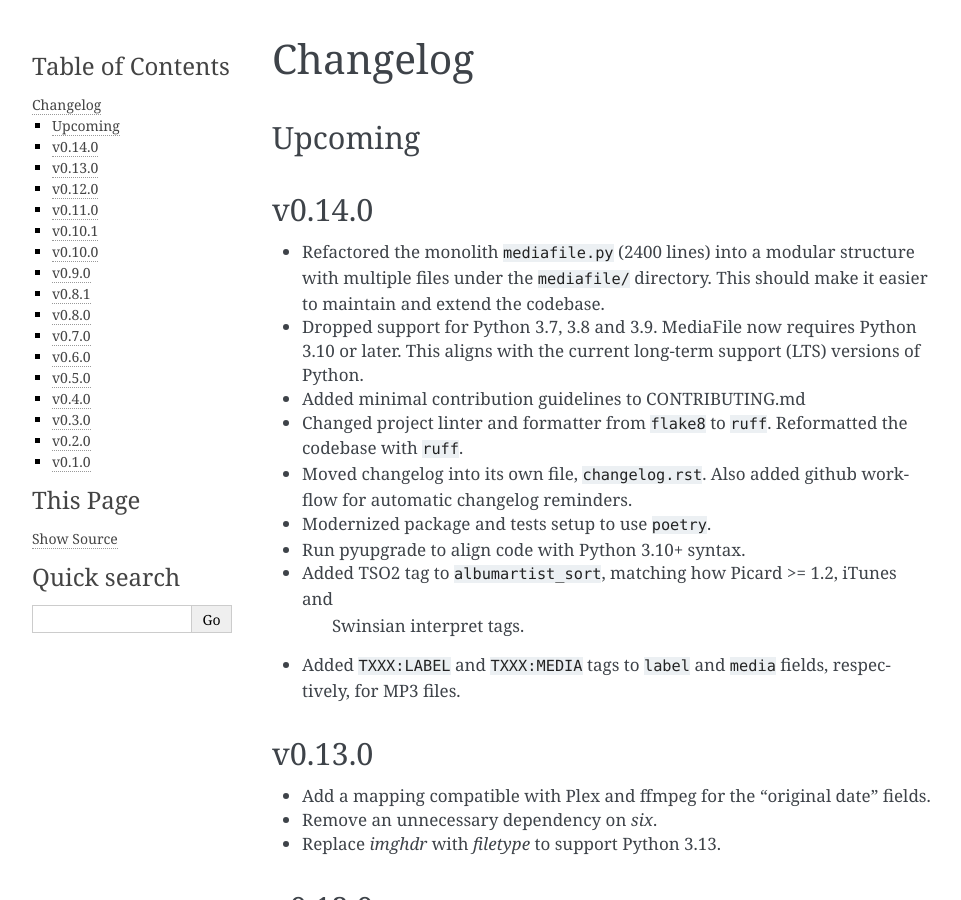
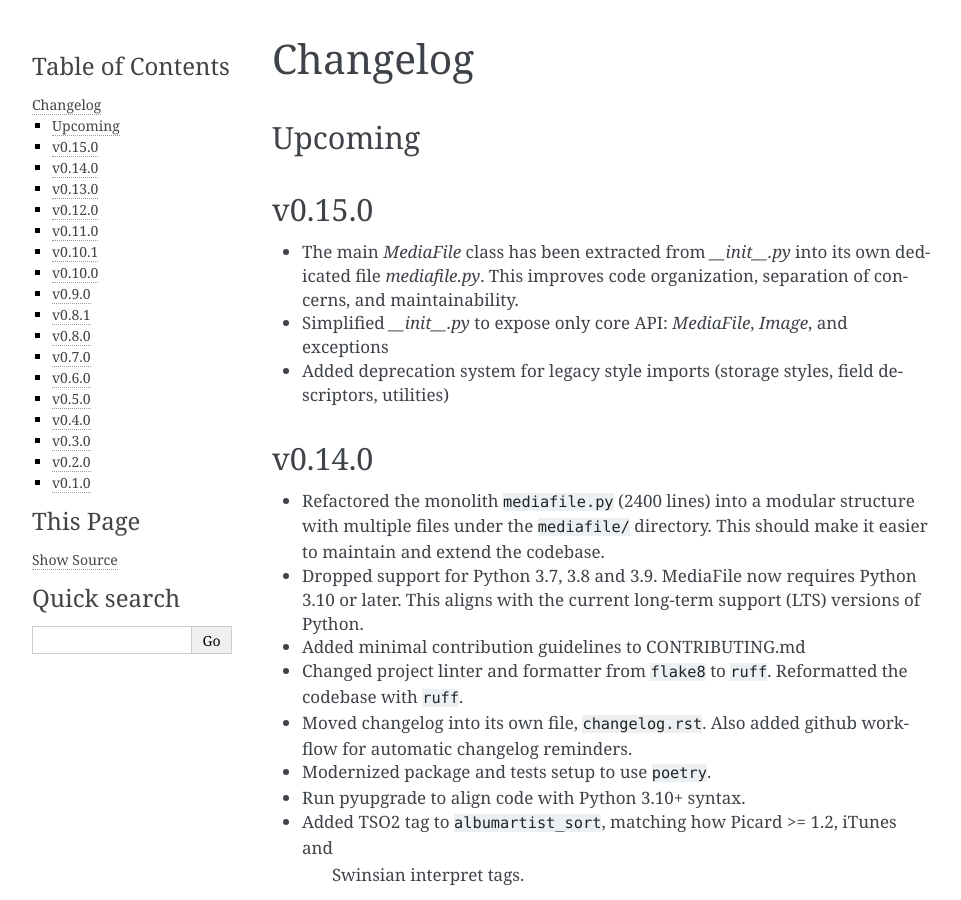
Before and after one commit to beetbox/mediafile, a Sphinx documentation site: the page built from docs/changelog.rst, in a window 1280 px wide and 900 px high. Shown: the whole window, without its empty margins (148-1109 px from the left). Built offline with Sphinx 7.4.7, drawn with Linux system fonts in a browser that asks for light colours.

Commit message:
Added changelog entry.

```diff
--- a/docs/changelog.rst
+++ b/docs/changelog.rst
@@ -3,6 +3,17 @@ Changelog
 
 Upcoming
 --------
+
+v0.15.0
+-------
+
+- The main `MediaFile` class has been extracted from `__init__.py` into its own
+  dedicated file `mediafile.py`. This improves code organization, separation of
+  concerns, and maintainability.
+- Simplified `__init__.py` to expose only core API: `MediaFile`, `Image`, and
+  exceptions
+- Added deprecation system for legacy style imports (storage styles, field
+  descriptors, utilities)
 
 v0.14.0
 -------
```
Also changed, not shown: 1 other file.
